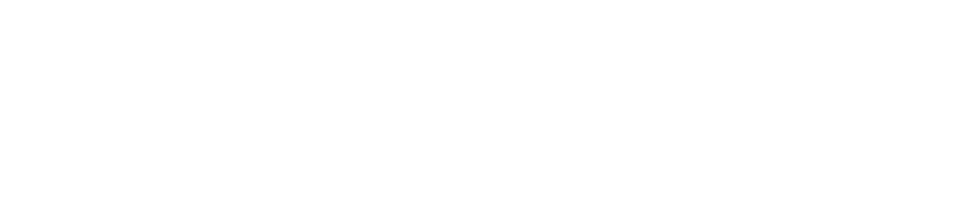
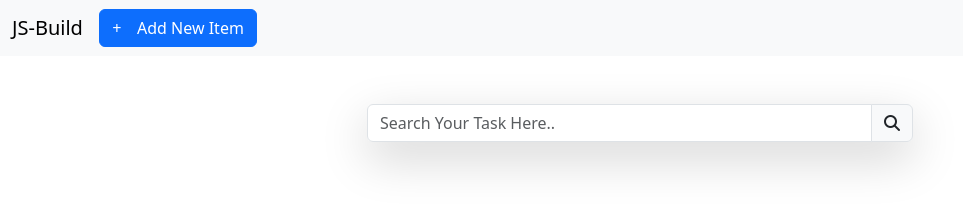
Before and after one commit to Yxshshree/Shree-Tasky-Application, a plain HTML site: page index.html in a window 1280 px wide. Shown: the whole page, without its empty margins (0-963 px from the left). Drawn offline with nearby package versions, Linux system fonts and the light colour scheme.

Commit message:
Updated index.html file

```diff
--- a/index.html
+++ b/index.html
@@ -2,10 +2,47 @@
 <html>
     <head>
         <title>JS Build Project</title>
+        <!--Styles-->
         <link href="./index.css" rel="stylesheet" />
         <link href="https://cdn.jsdelivr.net/npm/bootstrap@5.3.3/dist/css/bootstrap.min.css" rel="stylesheet" integrity="sha384-QWTKZyjpPEjISv5WaRU9OFeRpok6YctnYmDr5pNlyT2bRjXh0JMhjY6hW+ALEwIH" crossorigin="anonymous">
+        <link rel="stylesheet" href="https://cdnjs.cloudflare.com/ajax/libs/font-awesome/6.5.2/css/all.min.css" integrity="sha512-SnH5WK+bZxgPHs44uWIX+LLJAJ9/2PkPKZ5QiAj6Ta86w+fsb2TkcmfRyVX3pBnMFcV7oQPJkl9QevSCWr3W6A==" crossorigin="anonymous" referrerpolicy="no-referrer" />
     </head>
     <body>
+        <nav class="navbar navbar-expand-lg bg-body-tertiary">
+            <div class="container-fluid">
+              <a class="navbar-brand" href="#">JS-Build</a>
+              <button class="navbar-toggler" type="button" data-bs-toggle="collapse" data-bs-target="#navbarSupportedContent" aria-controls="navbarSupportedContent" aria-expanded="false" aria-label="Toggle navigation">
+              <span class="navbar-toggler-icon"></span>
+              </button>
+              <div class="collapse navbar-collapse" id="navbarSupportedContent">
+                <button class="btn btn-primary d-flex align-item-center gap-3" type="submit">
+                  <i class="fa-light fa-plus mr-4"></i>Add New Item
+                </button>
+              </div>
+            </div>
+          </nav>
+
+          <div class="container">
+            <section class="mt-5">
+              <div class="row justify-content-center">
+                  <div class=" col-sm-12 col-md-6">
+                    <div class="input-group flex-nowrap shadow-lg rounded">
+                      <input type="search" class="form-control" placeholder="Search Your Task Here.." aria-label="Search Task" aria-describedby="addon-wrapping"/>
+                      <span class="input-group-text" id="addon-wrapping">
+                        <i class="fas fa-search"></i>
+                      </span>
+                    </div>
+                  </div>
+
+              </div>
+            </section>
+
+            <!-- cards section -->
+            <section>
+
+            </section>
+          </div>
+        <!--Scripts-->
         <script src="./index.js"></script>
         <script src="https://cdn.jsdelivr.net/npm/bootstrap@5.3.3/dist/js/bootstrap.bundle.min.js" integrity="sha384-YvpcrYf0tY3lHB60NNkmXc5s9fDVZLESaAA55NDzOxhy9GkcIdslK1eN7N6jIeHz" crossorigin="anonymous"></script>
         <script src="https://cdn.jsdelivr.net/npm/@popperjs/core@2.11.8/dist/umd/popper.min.js" integrity="sha384-I7E8VVD/ismYTF4hNIPjVp/Zjvgyol6VFvRkX/vR+Vc4jQkC+hVqc2pM8ODewa9r" crossorigin="anonymous"></script>
```
